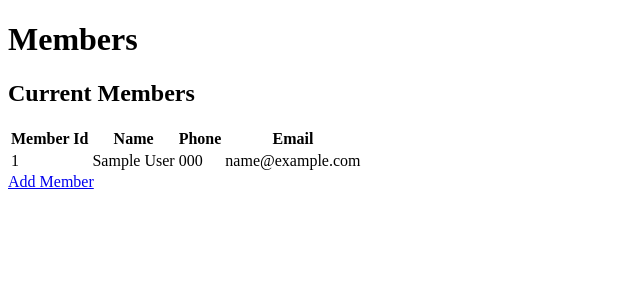
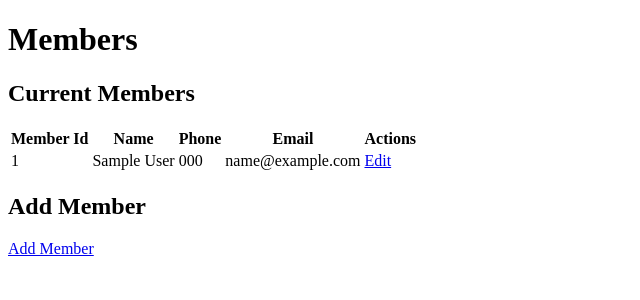
Before and after one commit to lg3878/db_project, a Flask app: page /members in a window 1280 px wide. Shown: the top 300 px of the page, without its empty margins (0-640 px from the left). Run offline with Flask 3, Linux system fonts and the light colour scheme; tables that the repository leaves empty hold one stand-in row (values such as "Sample post").

Commit message:
Update operation complete on members table

```diff
--- a/app.py
+++ b/app.py
@@ -1,4 +1,4 @@
-from flask import Flask, render_template, request, jsonify
+from flask import Flask, render_template, request, jsonify, redirect
 import mysql.connector
 from flask_cors import CORS
 from dotenv import load_dotenv
@@ -19,6 +19,12 @@ db = mysql.connector.connect(
 )
 
 cursor = db.cursor(dictionary=True)
+
+def get_members():
+    cursor.execute("SELECT * FROM member")
+    result = cursor.fetchall()
+    return result
+
 
 @app.route('/')
 def home():
@@ -45,11 +51,28 @@ def add_member():
         return "Member added successfuly! <a href='/members'>Go back</a>"
     return render_template('add_member.html', name='Add Member')
 
-# READ
-def get_members():
-    cursor.execute("SELECT * FROM member")
-    result = cursor.fetchall()
-    return result
+
+@app.route('/edit_member/<int:member_id>', methods=['GET', 'POST'])
+def edit_member(member_id):
+    if request.method == 'POST':
+        name = request.form.get('name')
+        email = request.form.get('email')
+        phone = request.form.get('phone')
+
+        query = """
+                UPDATE member
+                SET name = %s, email = %s, phone = %s
+                WHERE member_id = %s
+                """
+        cursor.execute(query, (name, email,phone, member_id))
+        db.commit()
+        return redirect('/members')
+
+    cursor.execute("SELECT * FROM member WHERE member_id = %s", (member_id,))
+    member = cursor.fetchone()
+    return render_template('edit_member.html', name='Edit Member', member=member)
+
+
 
 
 
--- a/templates/index.html
+++ b/templates/index.html
@@ -4,4 +4,6 @@
 
     <h1>Gym Management System</h1>
 
+    <a href="/members">Member Table</a>
+
 {% endblock %}
--- a/templates/members.html
+++ b/templates/members.html
@@ -6,6 +6,8 @@
 
     <h2>Current Members</h2>
     {% include "table.html" %}
+
+    <h2>Add Member</h2>
 <a href="/add_member">Add Member</a>
 
 {% endblock %}
--- a/templates/table.html
+++ b/templates/table.html
@@ -6,6 +6,7 @@
             {% for col in rows[0].keys() %}
                 <th>{{ col.replace('_', ' ').title() }}</th>
             {% endfor %}
+        <th>Actions</th>
         </tr>
     </thead>
     <tbody>
@@ -14,8 +15,12 @@
             {% for value in row.values() %}
                 <td>{{ value if value is not none else "N/A" }}</td>
             {% endfor %}
+            <td>
+            <a href="/edit_member/{{ row['member_id'] }}">Edit</a>
+        </td>
         </tr>
         {% endfor %}
+
     </tbody>
 </table>
 
```
Also changed, not shown: templates/edit_member.html (added, +16 -0 lines).
